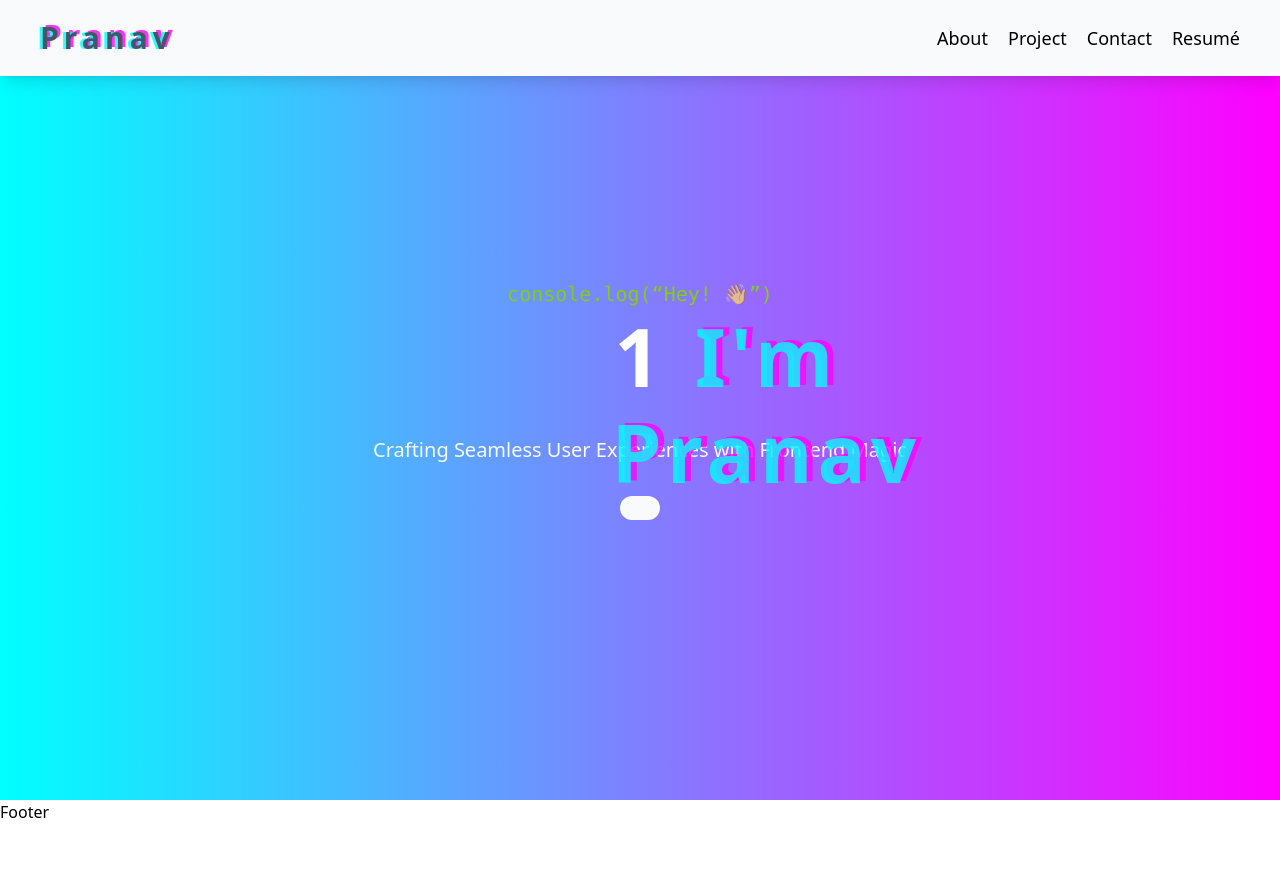
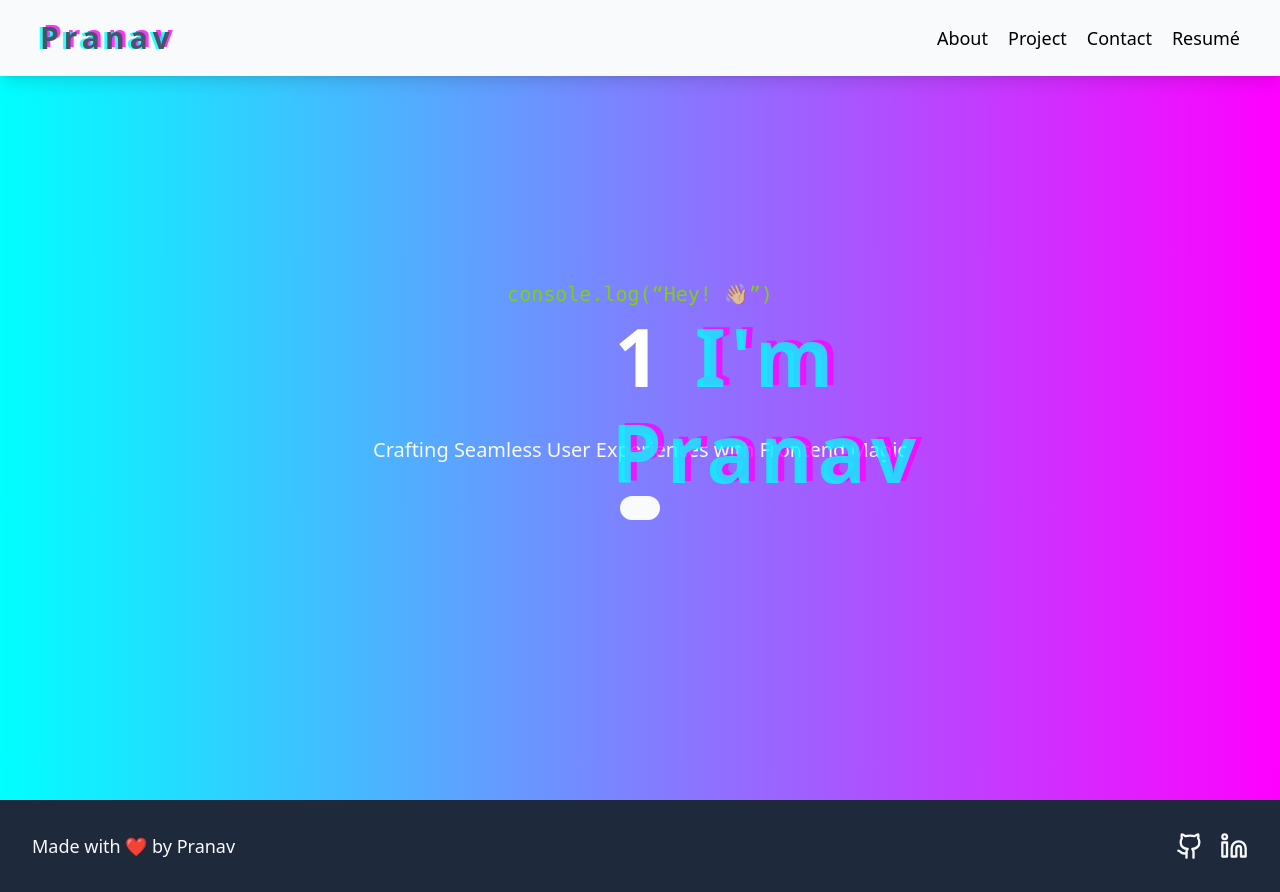
Before and after one commit to prnvjn/dev-portfolio, a React (Vite) app: page /project/1 in a window 1280 px wide. Before the commit the page ends 824 px from the top, so only its background shows below. Built offline with nearby package versions, Linux system fonts and the light colour scheme.

Commit message:
footer completed and social component added

```diff
--- a/index.html
+++ b/index.html
@@ -2,16 +2,17 @@
 <html lang="en">
   <head>
     <meta charset="UTF-8" />
-    <link rel="icon" type="image/svg+xml" href="/vite.svg" />
+    <link rel="icon" type="image/svg+xml" href="./src/assets/icon.svg" />
     <meta name="viewport" content="width=device-width, initial-scale=1.0" />
     <link rel="stylesheet" href="https://fonts.googleapis.com/css2?family=Inter:wght@400;700&display=swap">
-    <title>Vite + React</title>
+    <title>Portfolio</title>
   </head>
   <body>
     <form name="contact" netlify netlify-honeypot="bot-field" hidden>
       <input type="text" name="name" />
       <input type="email" name="email" />
       <textarea name="message"></textarea>
+
     </form>
     <div id="root"></div>
     <script type="module" src="/src/main.jsx"></script>
--- a/src/components/Footer.jsx
+++ b/src/components/Footer.jsx
@@ -1,6 +1,19 @@
-
+import {Github,Linkedin} from "lucide-react"
 export const Footer = () => {
   return (
-    <div>Footer</div>
+    <section className="p-8 bg-slate-800">
+
+<div className="container mx-auto flex md:justify-between md:flex-row flex-col gap-4 items-center">
+  <h3 className="text-slate-50 text-lg"> Made with ❤️ by Pranav</h3>
+  <div className="flex gap-4 ">
+
+   <a href="http://" target="_blank" rel="noopener noreferrer"><Github className="text-slate-50" size={28} /></a>
+   <a href="http://" target="_blank" rel="noopener noreferrer"><Linkedin className="text-slate-50" size={28} /></a>
+
+  </div>
+
+  </div>
+
+    </section>
   )
 }
--- a/src/components/HomeHero.jsx
+++ b/src/components/HomeHero.jsx
@@ -1,6 +1,7 @@
 
 import { HashLink } from "react-router-hash-link"
 export const HomeHero = () => {
+  const text = "I'm Pranav"
   return (
     <section id="home" className="min-h-screen flex items-center md:px-10 px-5 py-5 gradient" >
 
@@ -8,7 +9,7 @@ export const HomeHero = () => {
   <div className="text-center">
   <code className="font-mono text-lime-500 text-xl font-medium">console.log(&ldquo;Hey! 👋🏼&rdquo;)</code>
       <div className=" glitch-wrapper">
-          <div className="glitch after:content-[attr(data-glitch)] before:content-[attr(data-glitch)]" data-glitch ="I&apos;m Pranav">I&apos;m Pranav</div>
+          <div className="glitch after:content-[attr(data-glitch)] before:content-[attr(data-glitch)]" data-glitch ={text}>{text}</div>
 
       </div>
   </div>
--- /dev/null
+++ b/src/components/Socials.jsx
@@ -0,0 +1,16 @@
+import {Github,Linkedin} from "lucide-react"
+const Socials = () => {
+
+
+
+  return (
+    <div className=' z-50 fixed top-1/2  p-2 flex flex-col gap-4  shadow-xl rounded-r-xl '>
+
+
+<Github className=" hover:px-0.5 rounded-lg cursor-pointer" size={36}/>
+<Linkedin className=" hover:px-0.5 rounded-lg cursor-pointer " size={36}/>
+    </div>
+  )
+}
+
+export default Socials
--- a/src/pages/HomePage.jsx
+++ b/src/pages/HomePage.jsx
@@ -3,16 +3,19 @@ import { HomeHero } from '../components/HomeHero';
 import { Project } from '../components/Project';
 import Contact from '../components/Contact';
 import data from "../data"
+import Socials from '../components/Socials';
 
 export const HomePage = () => {
   return (
-    <>
-<HomeHero></HomeHero>
+    <div className='relative'>
+    <Socials/>
+    <HomeHero></HomeHero>
+
     <About about={data.about} ></About>
    <Project projects={data.projects} ></Project>
    <Contact></Contact>
 
 
-    </>
+    </div>
   )
 }
```
Also changed, not shown: src/assets/icon.svg (added).
